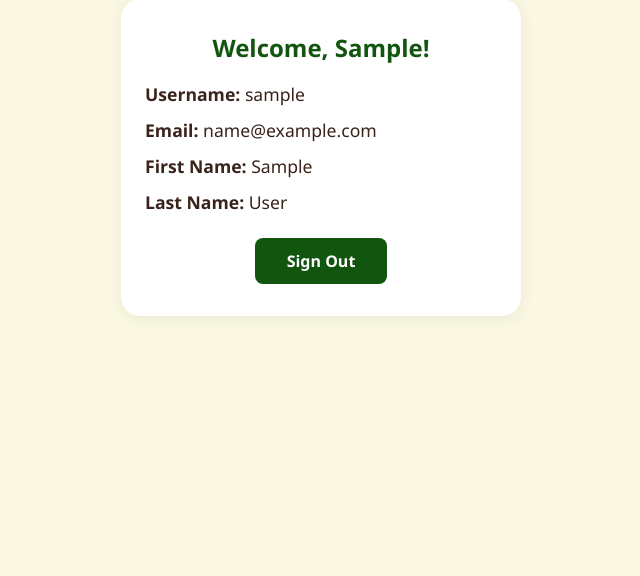
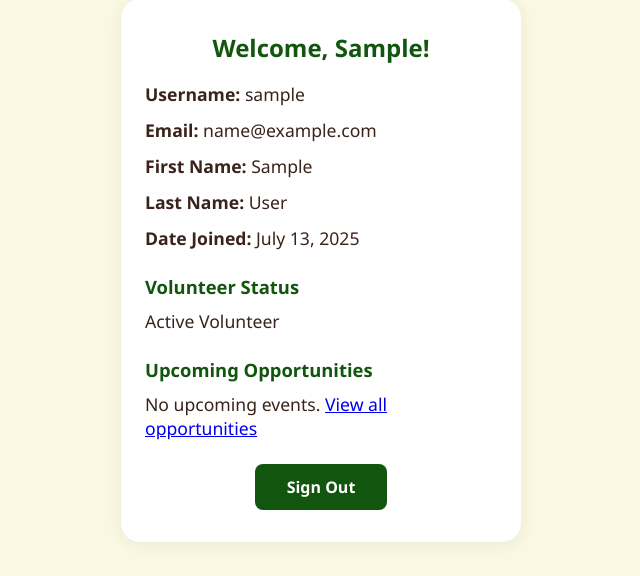
Before and after one commit to PrinceAmoakoBannerman/NGO, a Django app: template accounts/templates/accounts/profile.html in a window 1280 px wide. Shown: the part 256-832 px from the top of the page, without its empty margins (319-959 px from the left). Run offline with Django 5.2, Linux system fonts and the light colour scheme; the template is opened without the code that fills it, so the values that code supplies are empty; the visitor is signed in with stand-in values (Sample User, id 1).

Commit message:
Update profile page with modern NGO contents and improved layout

```diff
--- a/accounts/templates/accounts/profile.html
+++ b/accounts/templates/accounts/profile.html
@@ -1,4 +1,3 @@
-<!-- filepath: c:\Users\princ\Desktop\IMAN\accounts\templates\accounts\profile.html -->
 {% load static %}
 <!DOCTYPE html>
 <html lang="en">
@@ -49,6 +48,13 @@
             color: #39231a;
             margin-bottom: 12px;
         }
+        .profile-section-title {
+            font-size: 1.15rem;
+            color: #12550f;
+            font-weight: bold;
+            margin-top: 24px;
+            margin-bottom: 10px;
+        }
         .profile-actions {
             text-align: center;
             margin-top: 24px;
@@ -91,9 +97,24 @@
         <div class="profile-info"><strong>Email:</strong> {{ user.email }}</div>
         <div class="profile-info"><strong>First Name:</strong> {{ user.first_name }}</div>
         <div class="profile-info"><strong>Last Name:</strong> {{ user.last_name }}</div>
+        <div class="profile-info"><strong>Date Joined:</strong> {{ user.date_joined|date:"F j, Y" }}</div>
+        <div class="profile-section-title">Volunteer Status</div>
+        <div class="profile-info">Active Volunteer</div>
+        <div class="profile-section-title">Upcoming Opportunities</div>
+        <div class="profile-info">No upcoming events. <a href="{% url 'home' %}">View all opportunities</a></div>
         <div class="profile-actions">
             <a href="{% url 'signout' %}" class="signout-btn">Sign Out</a>
         </div>
     </div>
 </body>
 </html>
+{% if user.is_authenticated %}
+    <script>
+        document.addEventListener('DOMContentLoaded', function() {
+            const profileBtn = document.querySelector('.profile-btn');
+            if (profileBtn) {
+                profileBtn.style.display = 'block';
+            }
+        });
+    </script>
+{% endif %}
```
